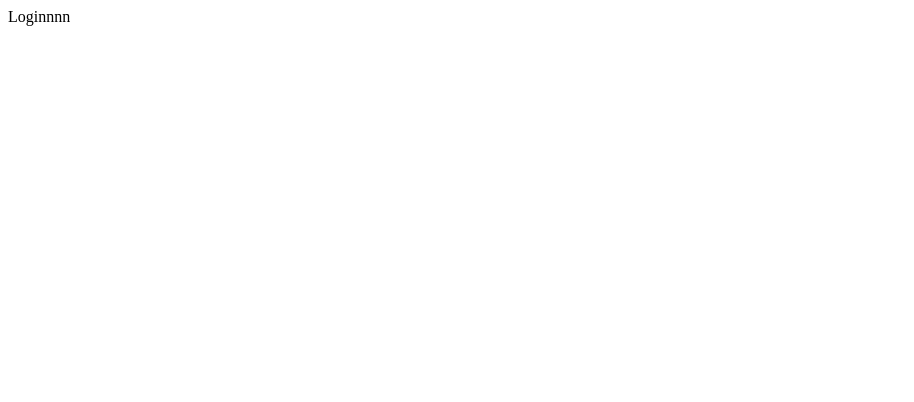
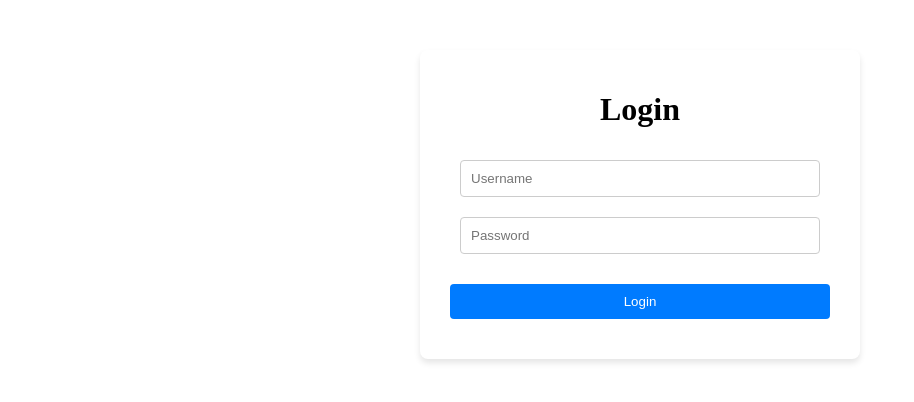
Before and after one commit to m2zhang/django-react-notes-app, a React (Vite) app in the folder frontend/: page /login in a window 1280 px wide. Shown: the top 402 px of the page, without its empty margins (0-914 px from the left). Built offline with nearby package versions, Linux system fonts and the light colour scheme.

Commit message:
Connecting front w backend

```diff
--- a/frontend/src/components/Form.jsx
+++ b/frontend/src/components/Form.jsx
@@ -3,6 +3,7 @@
 import { useNavigate } from "react-router-dom";
 // a hook to access the navigation code
 import { ACCESS_TOKEN, REFRESH_TOKEN } from "../constants";
+import "../styles/Form.css";
 
 function Form({route, method}){
     // the route we want to go to, and method is for choosing login/signup
@@ -59,3 +60,5 @@
     </form>
 
 }
+
+export default Form
--- a/frontend/src/pages/Login.jsx
+++ b/frontend/src/pages/Login.jsx
@@ -1,5 +1,8 @@
+import Form from "../components/Form";
+
 function Login(){
-    return <div>Loginnnn</div>
-    }
+    return <Form route="/api/token/" method="login" />
+    // Note how the route changes!!
+}
 
     export default Login
--- a/frontend/src/pages/Register.jsx
+++ b/frontend/src/pages/Register.jsx
@@ -1,5 +1,8 @@
+import Form from "../components/Form";
+
 function Register(){
-    return <div>Register</div>
-    }
+    return <Form route="/api/user/register/" method="register" />
+    // the slash after register is absolutely crucial
+}
 
     export default Register
```
Also changed, not shown: 2 other files (tests, documents, lock files or other folders).
